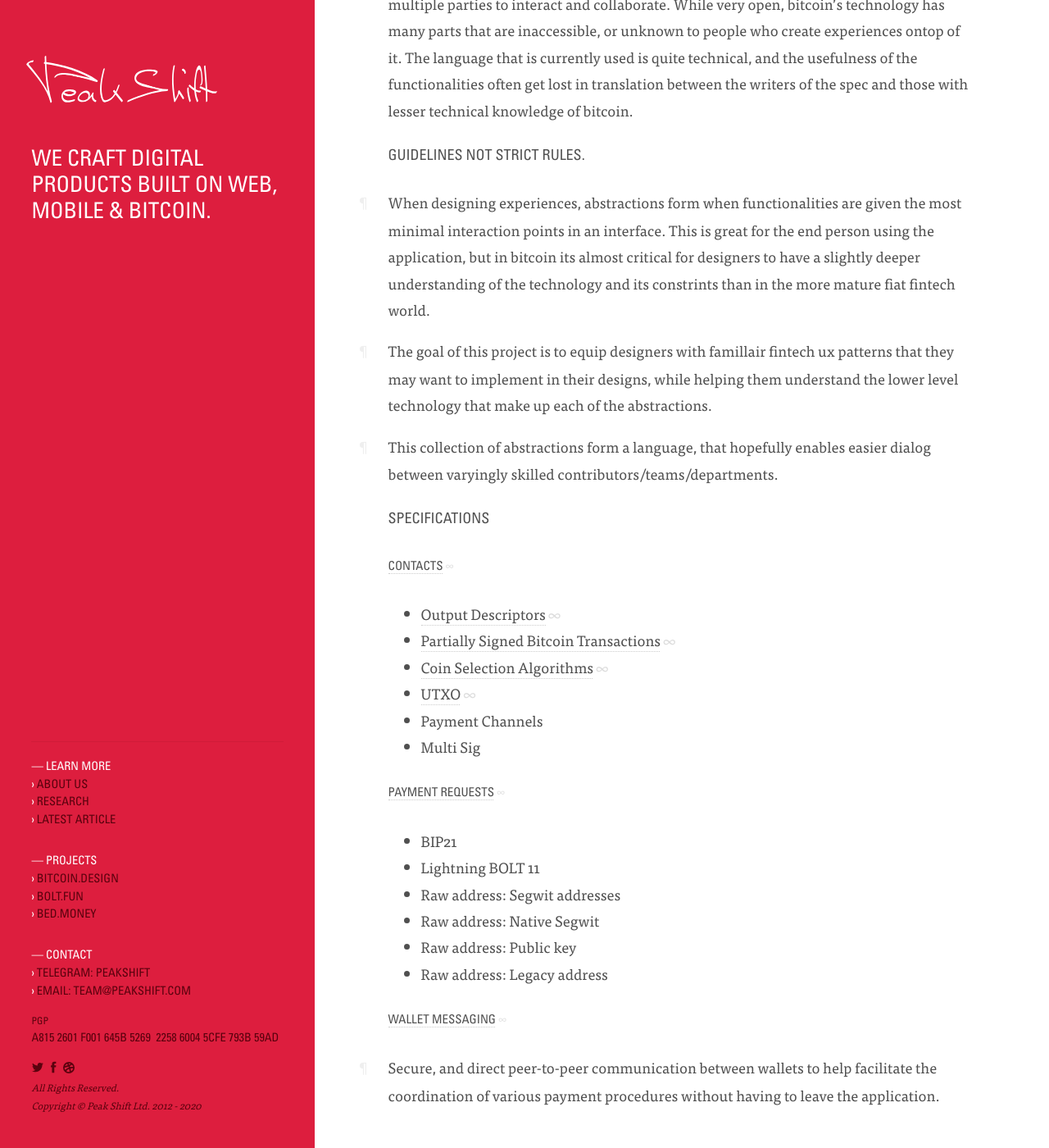
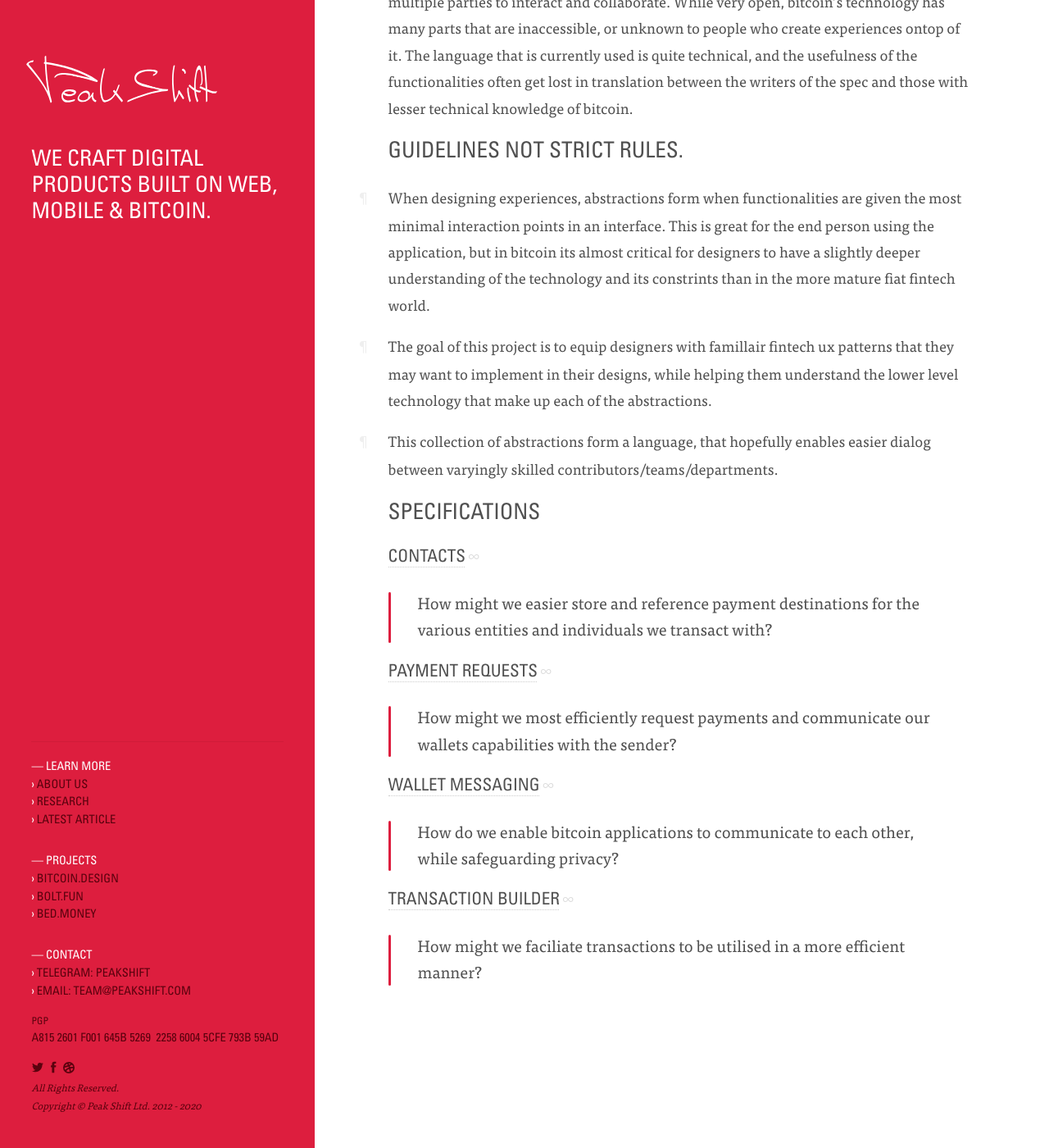
Before and after one commit to peakshift/peakshift-website, a Jekyll site: the page built from abstractions/index.md, in a window 1280 px wide and 1400 px high, scrolled down 373 px. Shown: the whole window at 82% size. Built offline with Jekyll 4.4.1, drawn with Linux system fonts in a browser that asks for light colours; nearby versions of some CDN libraries.

Commit message:
docs(abstractions): add transaction builder content

```diff
--- a/abstractions/index.md
+++ b/abstractions/index.md
@@ -9,32 +9,25 @@ tags: [bitcoin design abstractions]
 ---
 > A **design language** or **design vocabulary** is an overarching scheme or style that guides the design of a complement of products or architectural settings.[^4]
 
-#### Why does bitcoin need a design language?
+## Why does bitcoin need a design language?
 The product development process, wether open source or in a cooporation requires multiple parties to interact and collaborate. While very open, bitcoin's technology has many parts that are inaccessible, or unknown to people who create experiences ontop of it. The language that is currently used is quite technical, and the usefulness of the functionalities often get lost in translation between the writers of the spec and those with lesser technical knowledge of bitcoin.
 
-#### Guidelines not strict rules.
+## Guidelines not strict rules.
 When designing experiences, abstractions form when functionalities are given the most minimal interaction points in an interface. This is great for the end person using the application, but in bitcoin its almost critical for designers to have a slightly deeper understanding of the technology and its constrints than in the more mature fiat fintech world.
 
 The goal of this project is to  equip designers with famillair fintech ux patterns that they may want to implement in their designs, while helping them understand the lower level technology that make up each of the abstractions.
 
 This collection of abstractions form a language, that hopefully enables easier dialog between varyingly skilled contributors/teams/departments.
 
-#### Specifications
-##### [Contacts](/abstractions/contacts)
-- [Output Descriptors](https://bitcoin.design/guide/glossary/output-descriptor)
-- [Partially Signed Bitcoin Transactions](https://bitcoin.design/guide/glossary/psbt)
-- [Coin Selection Algorithms](https://bitcoin.design/guide/payments/send/coin-selection)
-- [UTXO](https://bitcoin.design/guide/glossary/utxo)
-- Payment Channels
-- Multi Sig
+## Specifications
+### [Contacts](/abstractions/contacts)
+> How might we easier store and reference payment destinations for the various entities and individuals we transact with?
 
-##### [Payment Requests](/abstractions/payment-requests)
-- BIP21
-- Lightning BOLT 11
-- Raw address: Segwit addresses
-- Raw address: Native Segwit
-- Raw address: Public key
-- Raw address: Legacy address
+### [Payment Requests](/abstractions/payment-requests)
+> How might we most efficiently request payments and communicate our wallets capabilities with the sender?
 
-##### [Wallet Messaging](/abstractions/wallet-messaging)
-Secure, and direct peer-to-peer communication between wallets to help facilitate the coordination of various payment procedures without having to leave the application.
+### [Wallet Messaging](/abstractions/wallet-messaging)
+> How do we enable bitcoin applications to communicate to each other, while safeguarding privacy?
+
+### [Transaction Builder](/abstractions/transaction-builder)
+> How might we faciliate transactions to be utilised in a more efficient manner?
```
Also changed, not shown: abstractions/contacts/index.md (+12 -0 lines), abstractions/transaction-builder/index.md (added, +31 -0 lines), abstractions/wallet-messaging/index.md (+2 -2 lines).
